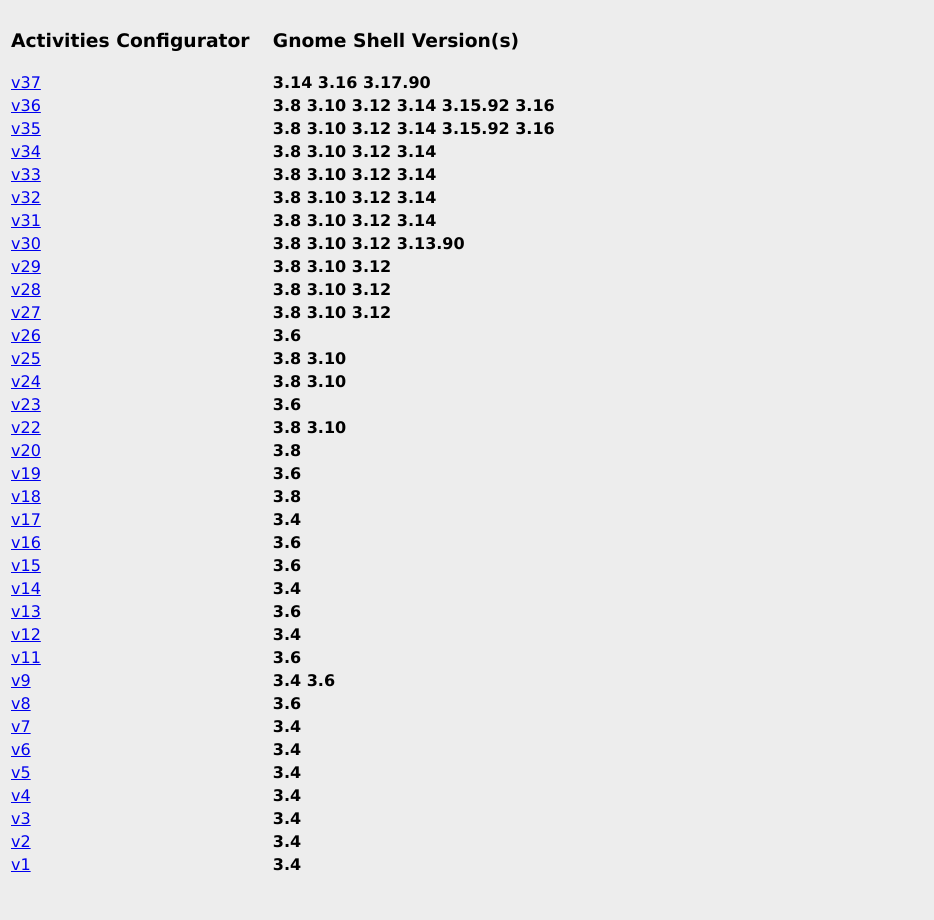
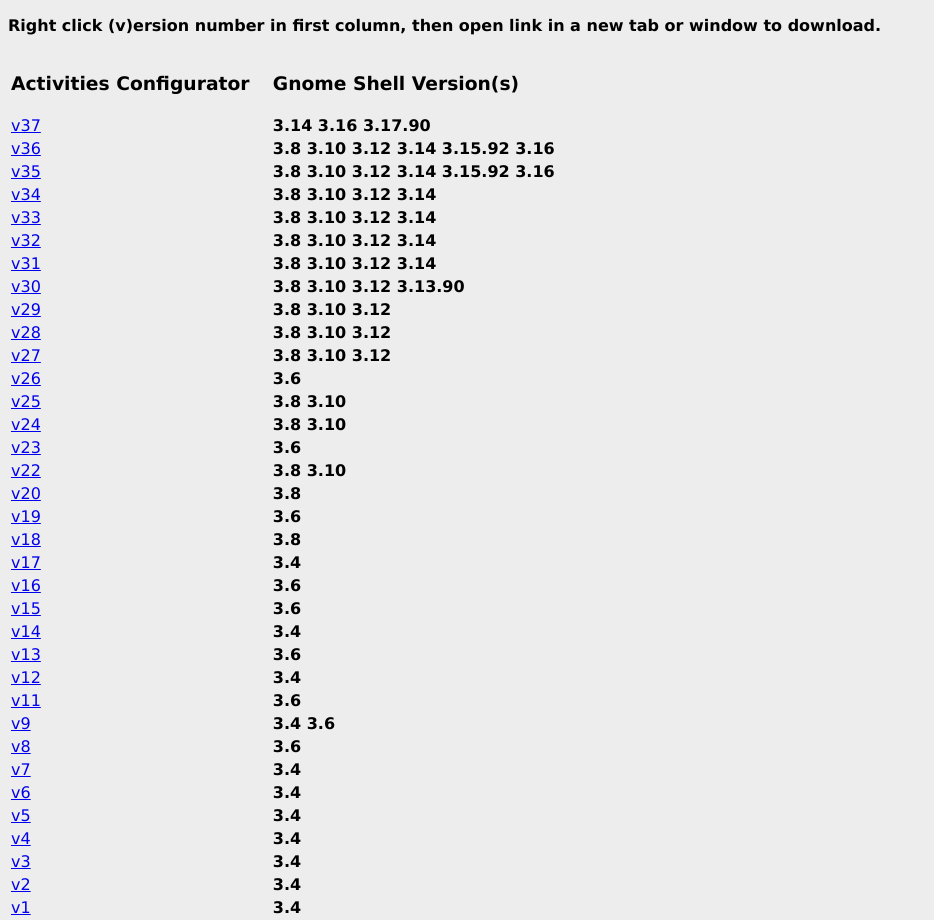
Before and after one commit to nls1729/nls1729.github.io, a plain HTML site: page activities_config_zip.html in a window 1280 px wide. Shown: the whole page, without its empty margins (0-934 px from the left). Before the commit the page ends 877 px from the top, so only its background shows below. Drawn offline with Linux system fonts and the light colour scheme.

Commit message:
Correct download instructions from ego
Signed-off-by: Norman L. Smith <nls1729@users.noreply.github.com>

```diff
--- a/activities_config_zip.html
+++ b/activities_config_zip.html
@@ -19,6 +19,7 @@
 
 </head>
   <body>
+<p><strong>Right click (v)ersion number in first column, then open link in a new tab or window to download.</strong></p>
 <table>
 <tr>
 <td><h3>Activities Configurator</h3></td>
```
Also changed, not shown: donotdisturb_button_zip.html (+1 -0 lines), ego_zips_index.html (+1 -1 lines).
